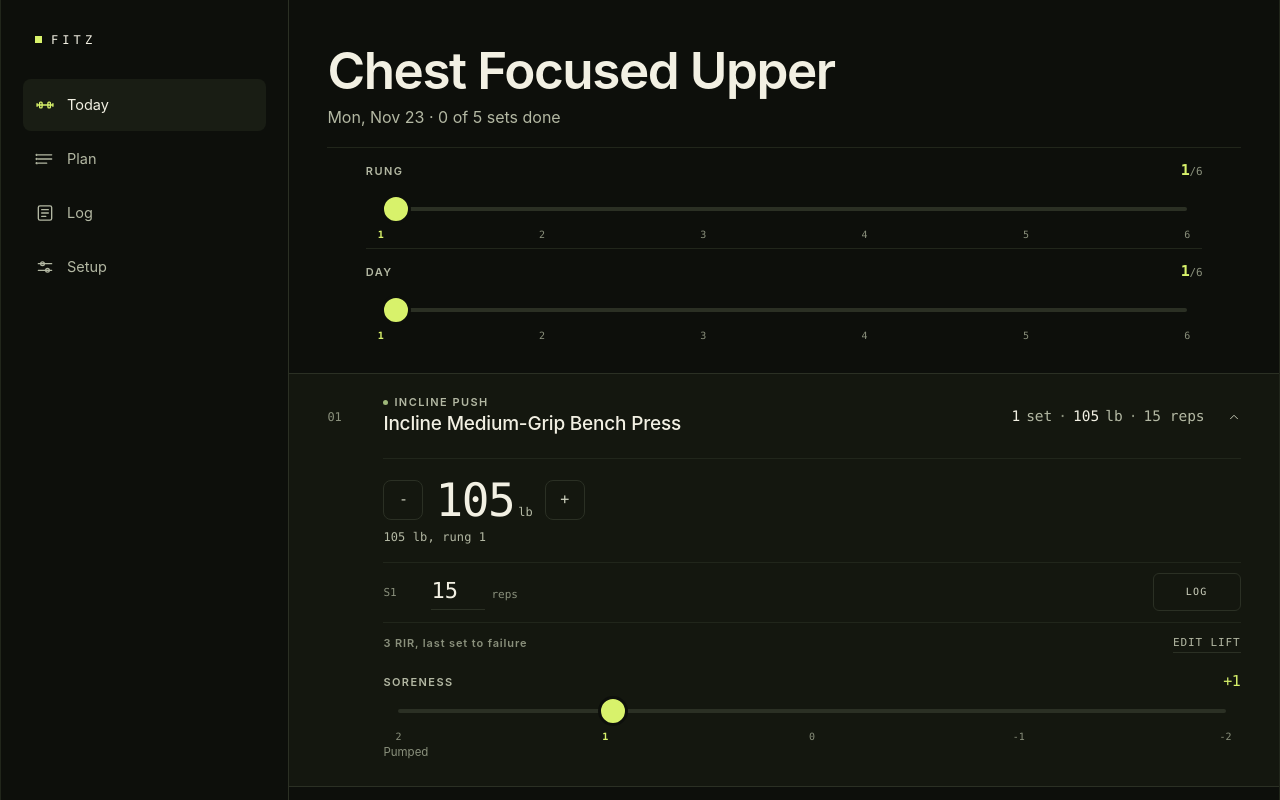
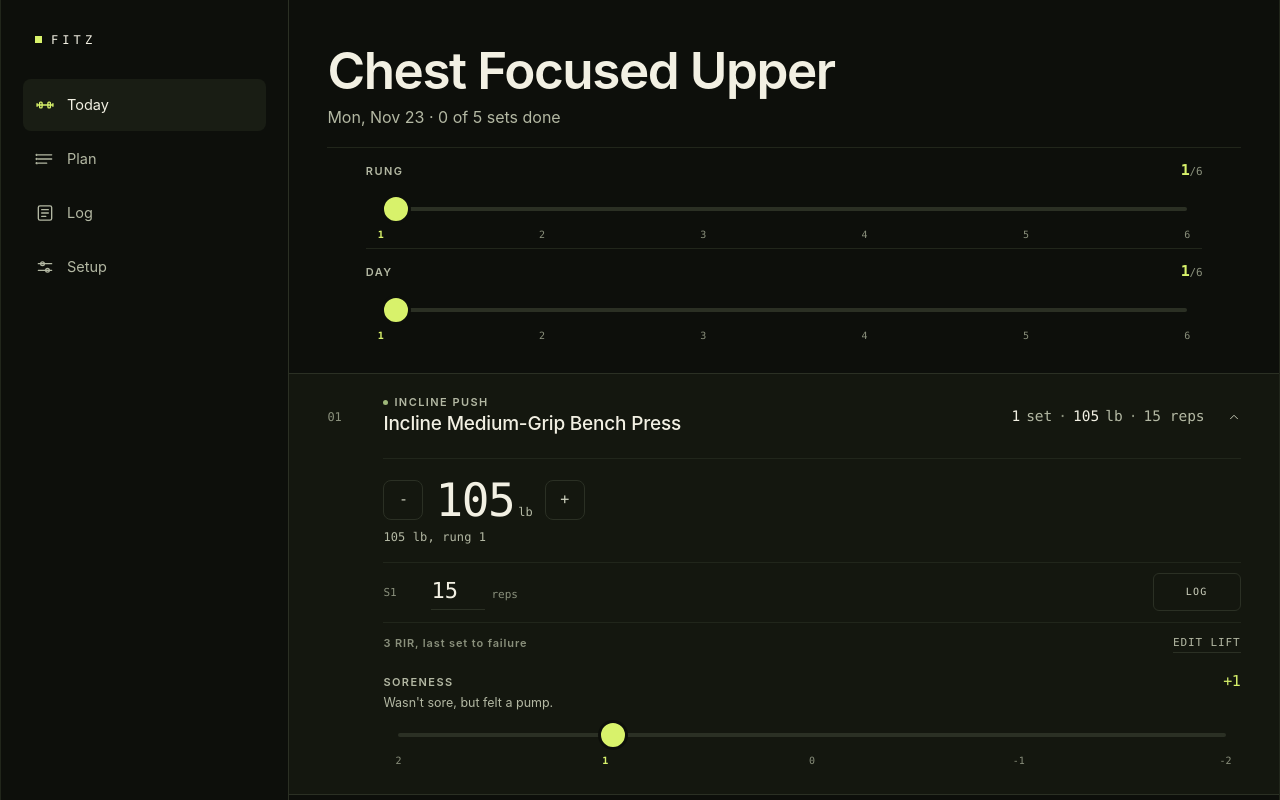
Before and after one commit to protoEvangelion/fitz, a React (Vite) app: page /#/today in a window 1280 px wide. Both pictures are taken after a click on the button 784 px from the left and 415 px from the top of the page. Shown: the top 800 px of the page. Built offline with nearby package versions, Linux system fonts and the light colour scheme.

Commit message:
Soreness slider states what the current value means
- One-line meaning above the slider, phrased the way the sheet does
- Set change moves below the scale, only when it actually changes

```diff
--- a/src/state/types.ts
+++ b/src/state/types.ts
@@ -129,30 +129,35 @@ export const SORENESS = [
     value: 2,
     label: "2",
     short: "No pump",
+    brief: "Wasn't sore, and got almost no pump.",
     long: "Wasn't sore at all in the muscles I trained today, and got almost no pump whatsoever.",
   },
   {
     value: 1,
     label: "1",
     short: "Pumped",
+    brief: "Wasn't sore, but felt a pump.",
     long: "Wasn't sore at all in the muscles I trained today, but I could definitely feel a pump.",
   },
   {
     value: 0,
     label: "0",
     short: "Right",
+    brief: "Barely sore, good pump, plenty of work.",
     long: "Either just barely healed or a tiny bit sore, got a good pump, and this was plenty of work.",
   },
   {
     value: -1,
     label: "-1",
     short: "Sore",
+    brief: "Still notably sore, a lot of work.",
     long: "Still notably sore from last time, and it felt like a lot of work to complete the sets.",
   },
   {
     value: -2,
     label: "-2",
     short: "Very sore",
+    brief: "Still very sore, felt like overkill.",
     long: "Still very sore from last time, and it felt like overkill to complete the sets today.",
   },
 ] as const;
--- a/src/styles.css
+++ b/src/styles.css
@@ -351,6 +351,14 @@ button {
   color: var(--lime);
 }
 
+.soreness-brief {
+  margin: 2px 0 4px;
+  font-size: 12.5px;
+  line-height: 1.4;
+  color: var(--muted);
+  max-width: 46ch;
+}
+
 .soreness-note {
   margin: 0;
   font-size: 11.5px;
--- a/src/ui/SorenessSlider.tsx
+++ b/src/ui/SorenessSlider.tsx
@@ -25,6 +25,7 @@ export function SorenessSlider({ value, baseSets, planned, onChange }: Props) {
         <span className="micro">Soreness</span>
         <span className="soreness-now num">{value > 0 ? `+${value}` : value}</span>
       </div>
+      <p className="soreness-brief">{entry.brief}</p>
       <div className="timeline-wrap" style={{ ["--pct" as string]: `${pct}%` }}>
         <input
           type="range"
@@ -44,10 +45,11 @@ export function SorenessSlider({ value, baseSets, planned, onChange }: Props) {
           </span>
         ))}
       </div>
-      <p className="soreness-note">
-        {entry.short}
-        {delta !== 0 && planned !== baseSets && ` · sets ${baseSets} > ${planned}`}
-      </p>
+      {delta !== 0 && planned !== baseSets && (
+        <p className="soreness-note">
+          sets {baseSets} &gt; {planned}
+        </p>
+      )}
     </div>
   );
 }
```
